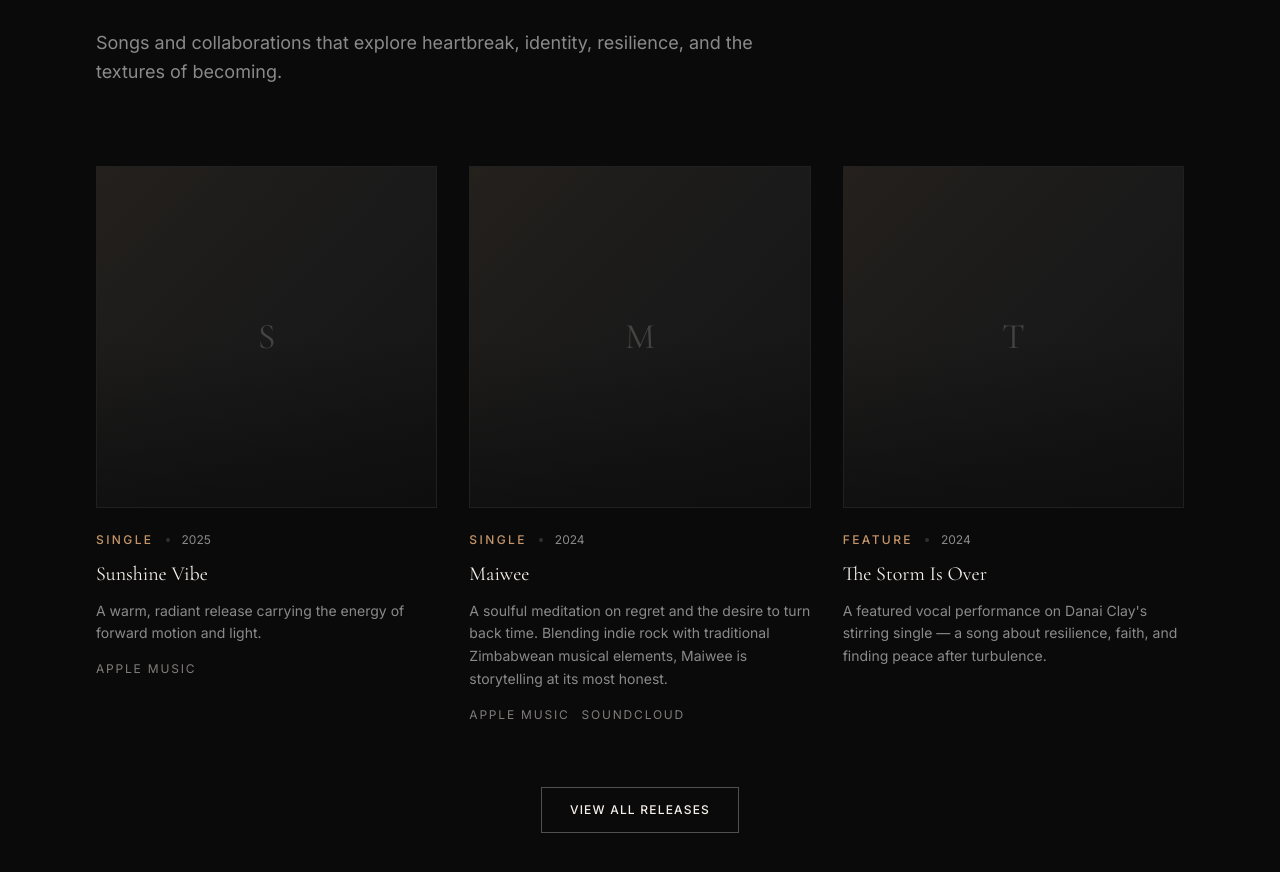
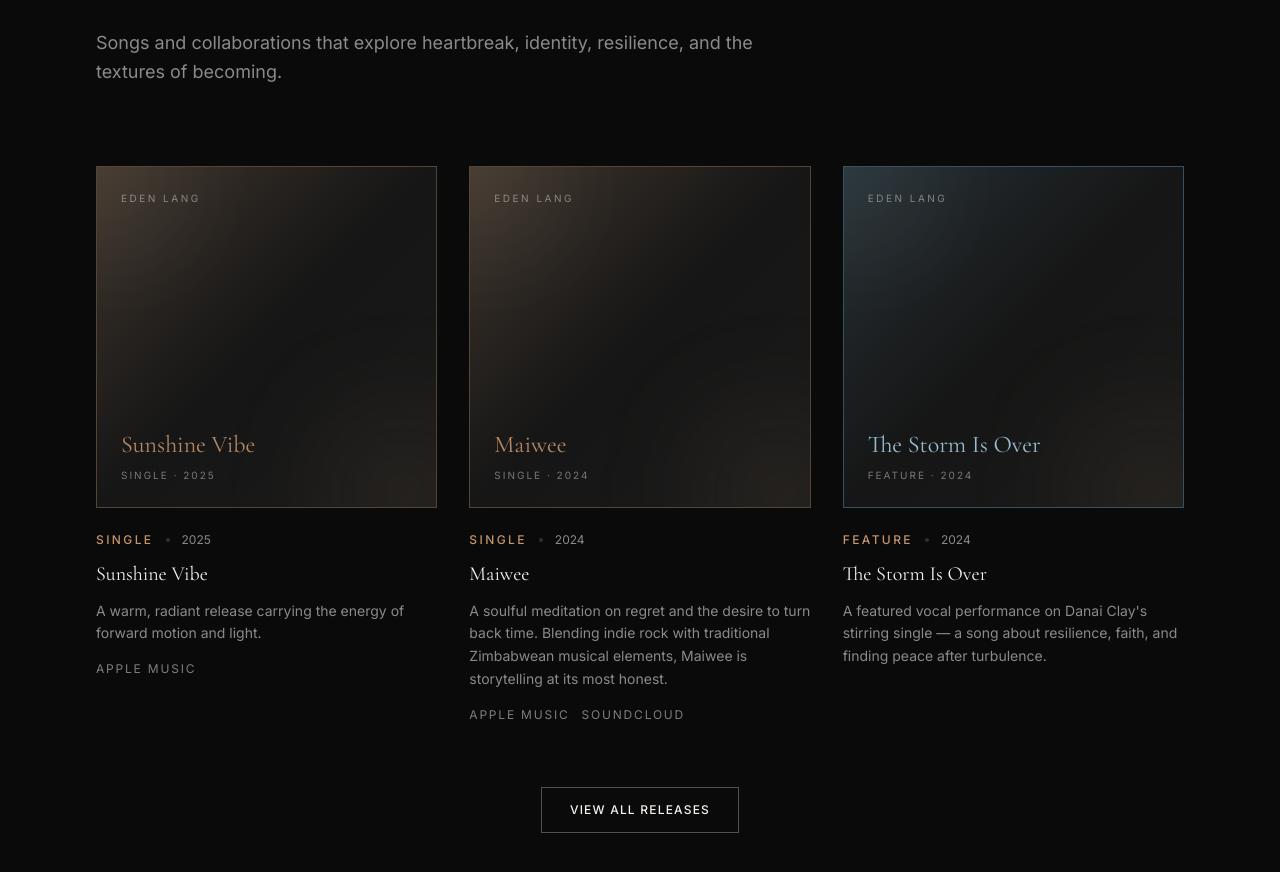
Before and after one commit to darrensmith849/edenlang, a Next.js app: page / in a window 1280 px wide. Shown: the part 2600-3472 px from the top of the page. Built offline with nearby package versions, Linux system fonts and the light colour scheme.

Commit message:
Continue build: replace placeholders with shared artwork and about portrait

```diff
--- a/app/about/about-story.tsx
+++ b/app/about/about-story.tsx
@@ -1,19 +1,27 @@
 "use client";
 
 import { AnimatedSection } from "@/components/ui/animated-section";
+import Image from "next/image";
 
 export function AboutStory() {
   return (
     <section className="relative py-20 md:py-28 bg-eden-charcoal grain">
       <div className="relative z-10 mx-auto max-w-4xl px-6 md:px-8">
         <div className="grid grid-cols-1 md:grid-cols-12 gap-12 md:gap-16">
-          {/* Photo placeholder */}
           <AnimatedSection className="md:col-span-5" direction="left">
-            <div className="relative aspect-[3/4] bg-eden-dark border border-white/5 overflow-hidden">
-              <div className="absolute inset-0 bg-gradient-to-br from-eden-gold/10 via-eden-dark to-eden-charcoal" />
+            <div className="relative aspect-[3/4] overflow-hidden border border-white/10 bg-eden-dark">
+              <Image
+                src="/images/eden-portrait.svg"
+                alt="Stylized portrait artwork of Eden Lang"
+                fill
+                className="object-cover"
+                sizes="(max-width: 768px) 100vw, 40vw"
+                priority
+              />
+              <div className="absolute inset-0 bg-gradient-to-t from-eden-black/70 via-transparent to-transparent" />
               <div className="absolute bottom-6 left-6 right-6">
-                <span className="text-xs uppercase tracking-[0.25em] text-eden-cream/30">
-                  Photo coming soon
+                <span className="text-xs uppercase tracking-[0.25em] text-eden-cream/60">
+                  Eden Lang
                 </span>
               </div>
             </div>
--- a/app/music/music-releases.tsx
+++ b/app/music/music-releases.tsx
@@ -1,6 +1,7 @@
 "use client";
 
 import { AnimatedSection } from "@/components/ui/animated-section";
+import { ReleaseArtwork } from "@/components/ui/release-artwork";
 import { RELEASES } from "@/lib/constants";
 
 export function MusicReleases() {
@@ -11,16 +12,11 @@ export function MusicReleases() {
           {RELEASES.map((release, i) => (
             <AnimatedSection key={release.title} delay={i * 0.05}>
               <div className="group grid grid-cols-1 md:grid-cols-12 gap-6 md:gap-8 py-10 border-b border-white/5 last:border-b-0">
-                {/* Artwork placeholder */}
                 <div className="md:col-span-3">
-                  <div className="relative aspect-square max-w-[200px] md:max-w-none bg-eden-dark border border-white/5 overflow-hidden">
-                    <div className="absolute inset-0 bg-gradient-to-br from-eden-gold/10 via-eden-dark to-eden-charcoal group-hover:from-eden-gold/15 transition-all duration-500" />
-                    <div className="absolute inset-0 flex items-center justify-center">
-                      <span className="font-serif text-4xl text-eden-cream/15 group-hover:text-eden-cream/30 transition-colors duration-500">
-                        {release.title.charAt(0)}
-                      </span>
-                    </div>
-                  </div>
+                  <ReleaseArtwork
+                    release={release}
+                    className="aspect-square max-w-[200px] md:max-w-none group-hover:border-eden-gold/45 transition-colors duration-500"
+                  />
                 </div>
 
                 {/* Details */}
--- a/components/sections/featured-music.tsx
+++ b/components/sections/featured-music.tsx
@@ -3,6 +3,7 @@
 import { AnimatedSection } from "@/components/ui/animated-section";
 import { SectionHeader } from "@/components/ui/section";
 import { Button } from "@/components/ui/button";
+import { ReleaseArtwork } from "@/components/ui/release-artwork";
 import { RELEASES } from "@/lib/constants";
 
 export function FeaturedMusic() {
@@ -23,18 +24,10 @@ export function FeaturedMusic() {
           {featured.map((release, i) => (
             <AnimatedSection key={release.title} delay={i * 0.1}>
               <div className="group">
-                {/* Artwork placeholder */}
-                <div className="relative aspect-square mb-6 overflow-hidden bg-eden-charcoal border border-white/5">
-                  <div className="absolute inset-0 bg-gradient-to-br from-eden-gold/10 via-eden-dark to-eden-charcoal" />
-                  <div className="absolute inset-0 flex items-center justify-center">
-                    <div className="text-center">
-                      <span className="font-serif text-3xl md:text-4xl text-eden-cream/20 group-hover:text-eden-cream/40 transition-colors duration-500">
-                        {release.title.charAt(0)}
-                      </span>
-                    </div>
-                  </div>
-                  <div className="absolute bottom-0 left-0 right-0 h-1/2 bg-gradient-to-t from-eden-black/60 to-transparent" />
-                </div>
+                <ReleaseArtwork
+                  release={release}
+                  className="mb-6 aspect-square group-hover:border-eden-gold/55 transition-colors duration-500"
+                />
 
                 <div className="flex items-center gap-3 mb-3">
                   <span className="text-xs uppercase tracking-[0.2em] text-eden-gold font-medium">
--- /dev/null
+++ b/components/ui/release-artwork.tsx
@@ -0,0 +1,58 @@
+import { Release } from "@/lib/constants";
+
+const TYPE_STYLES: Record<Release["type"], { ring: string; glow: string; text: string }> = {
+  Single: {
+    ring: "border-eden-gold/35",
+    glow: "from-eden-gold/35 via-eden-charcoal to-eden-dark",
+    text: "text-eden-gold/90",
+  },
+  Album: {
+    ring: "border-eden-cream/25",
+    glow: "from-eden-cream/20 via-eden-charcoal to-eden-dark",
+    text: "text-eden-cream/80",
+  },
+  EP: {
+    ring: "border-emerald-300/30",
+    glow: "from-emerald-300/25 via-eden-charcoal to-eden-dark",
+    text: "text-emerald-200/80",
+  },
+  Feature: {
+    ring: "border-sky-300/30",
+    glow: "from-sky-300/20 via-eden-charcoal to-eden-dark",
+    text: "text-sky-200/80",
+  },
+};
+
+interface ReleaseArtworkProps {
+  release: Release;
+  className?: string;
+}
+
+export function ReleaseArtwork({ release, className = "" }: ReleaseArtworkProps) {
+  const style = TYPE_STYLES[release.type];
+
+  return (
+    <div
+      className={`relative overflow-hidden border ${style.ring} bg-eden-dark ${className}`.trim()}
+      aria-hidden="true"
+    >
+      <div className={`absolute inset-0 bg-gradient-to-br ${style.glow} opacity-70`} />
+      <div className="absolute -left-10 -top-10 h-28 w-28 rounded-full bg-white/10 blur-3xl" />
+      <div className="absolute -bottom-12 -right-8 h-32 w-32 rounded-full bg-eden-gold/15 blur-3xl" />
+      <div className="relative flex h-full flex-col justify-between p-5 md:p-6">
+        <span className="text-[10px] uppercase tracking-[0.25em] text-eden-cream/45">
+          Eden Lang
+        </span>
+        <div>
+          <p className={`font-serif text-xl md:text-2xl leading-tight ${style.text}`}>
+            {release.title}
+          </p>
+          <p className="mt-2 text-[10px] uppercase tracking-[0.2em] text-eden-cream/45">
+            {release.type}
+            {release.year ? ` · ${release.year}` : ""}
+          </p>
+        </div>
+      </div>
+    </div>
+  );
+}
```
Also changed, not shown: public/images/eden-portrait.svg (added).
